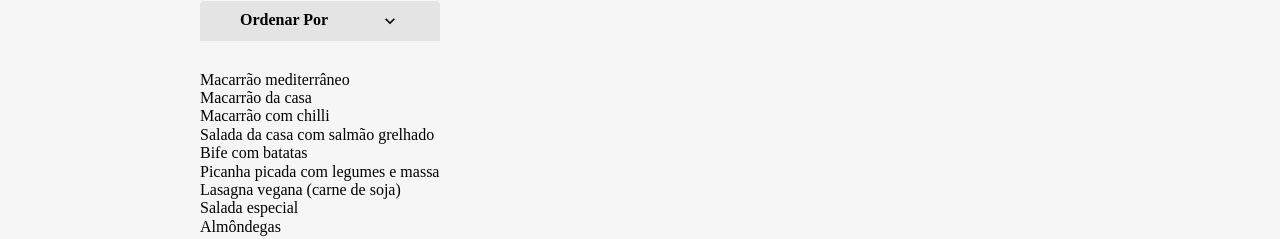
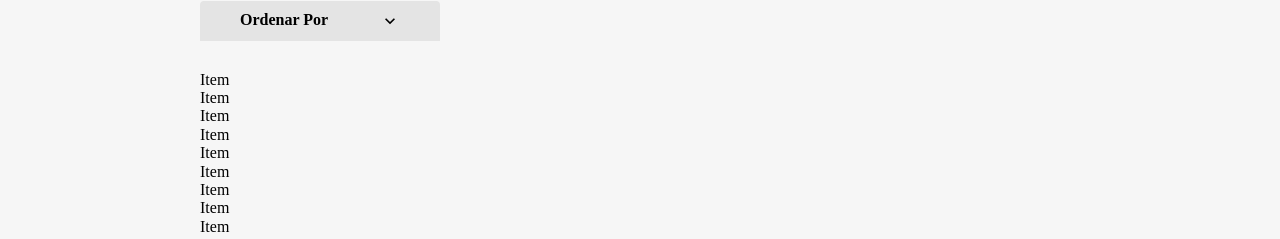
Before and after one commit to opsimata/ReactStaticFiles, a React (Create React App) app: page / in a window 1280 px wide. Shown: the part 713-952 px from the top of the page. Built offline with nearby package versions, Linux system fonts and the light colour scheme; a web font is replaced by a local one.

Commit message:
items styles module added

```diff
--- a/src/pages/Menu/Itens/index.tsx
+++ b/src/pages/Menu/Itens/index.tsx
@@ -3,6 +3,6 @@ import Item from "./Item"
 
 export default function Itens() {
   return <div>{menu.map(item => (
-    <div>{item.title}</div>
+    <Item key={item.id}/>
   ))}</div>;
 }
```
Also changed, not shown: src/pages/Menu/Itens/Itens.module.scss (added, +7 -0 lines).
